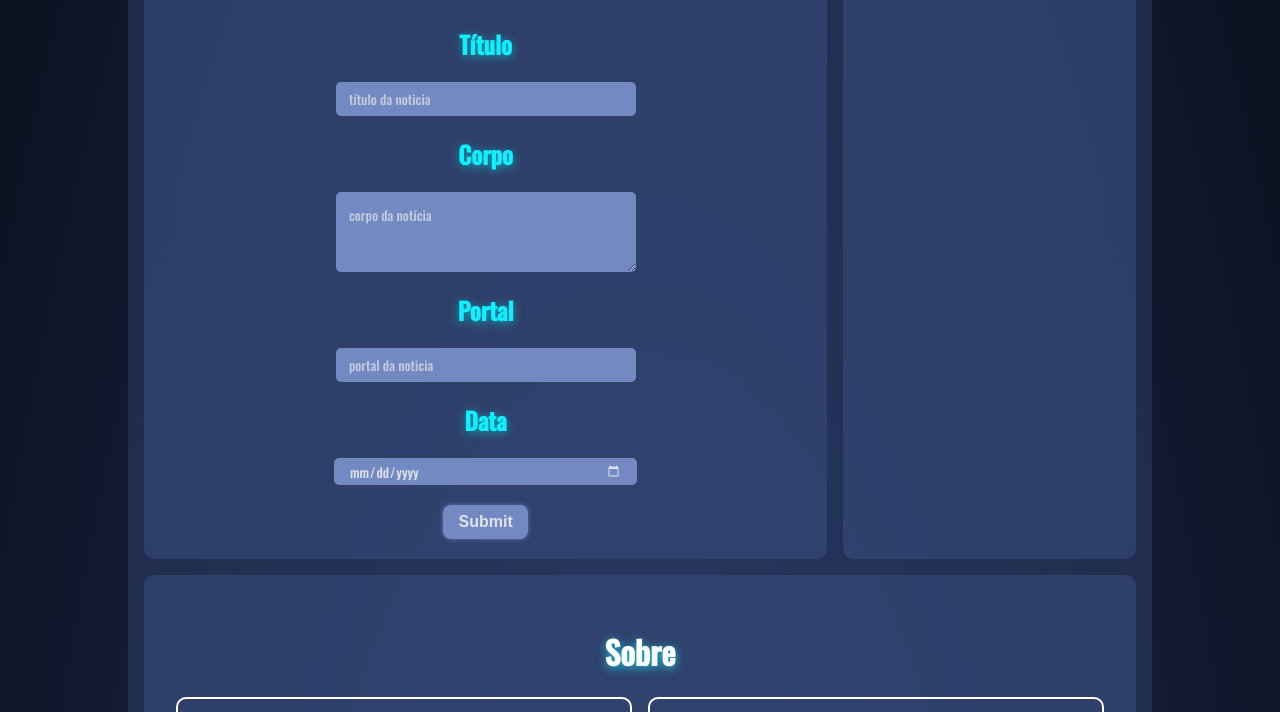
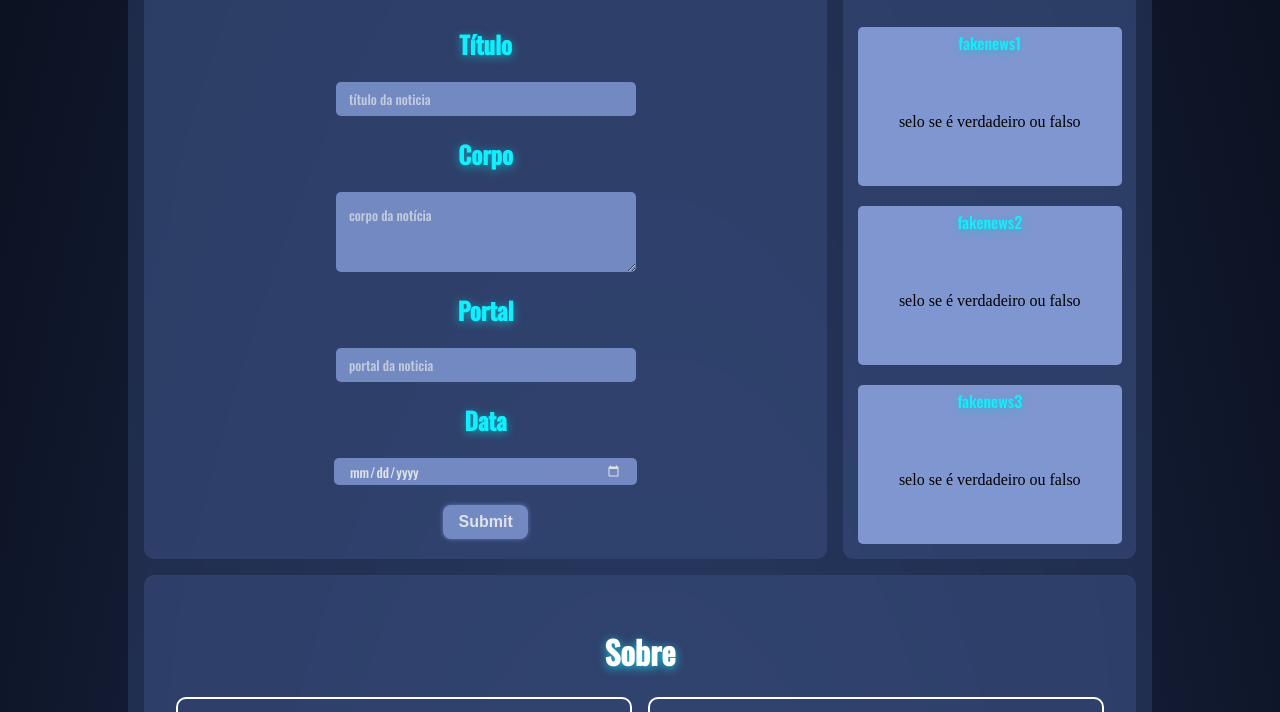
Before and after one commit to malvesbruno/fakeNews_FrontEnd, a website built with Parcel: page index.html in a window 1280 px wide. Shown: the part 318-1030 px from the top of the page. Built offline with nearby package versions, Linux system fonts and the light colour scheme.

Commit message:
Adicionei blocos ao Histórico, estilização do mesmo e deixei proporcional para quando tiver apenas 1,2 ou 3 itens pesquisados.

```diff
--- /dev/null
+++ b/css/blocks/history.scss
@@ -0,0 +1,60 @@
+.side_history{
+  display: flex;
+  flex-direction: column;
+  width: 30%;
+
+  @include card-box-background-color;
+  border-radius: 10px;
+  margin-inline: 1em;
+  align-items: center;
+  padding-top: 15px;
+
+  &-card {
+    display: flex;
+    flex-direction:  column;
+
+    margin-bottom: 15px;
+
+    height: 100%;
+    width: 90%;
+
+  }
+
+  &-block {
+    height: 100%;
+    width: 100%;
+
+    @include text-box-background-color;
+    margin-top: 20px;
+    border-radius: 5px;
+
+    animation: grow 400ms 400ms forwards ease-in-out;
+
+
+  }
+
+  &-title {
+    @include history-title-font;
+
+    display: flex;
+    height: 20%;
+    width: 100%;
+    transition: 0.8s;
+
+    align-items: center;
+    justify-content: center;
+
+    &:hover{
+      color: #fff;
+    }
+  }
+
+  &-score{
+    display: flex;
+    height: 80%;
+    width: 100%;
+
+    align-items: center;
+    justify-content: center;
+  }
+}
--- a/css/blocks/textBoxArea.scss
+++ b/css/blocks/textBoxArea.scss
@@ -151,16 +151,6 @@ footer{
     border-radius: 10px;
     margin-left: 1em;
 }
-
-.card .sides>.side_history{
-    width: 30%;
-    @include card-box-background-color;
-    border-radius: 10px;
-    margin-inline: 1em;
-    display: flex;
-    justify-content: center;
-}
-
 
 .resultado_place{
   width: 100%;
--- a/css/style.css
+++ b/css/style.scss
@@ -1,5 +1,6 @@
 @import './utils/mixins.scss';
 @import './blocks/textBoxArea.scss';
+@import './blocks/history.scss';
 
 @font-face {
     font-family: "font_noFake";
--- a/css/utils/mixins.scss
+++ b/css/utils/mixins.scss
@@ -19,3 +19,9 @@
   transition: 200ms;
   color: #10EFFD;
 }
+
+@mixin history-title-font {
+  color: #10effd;
+  filter: drop-shadow(0 2px 5px #0cbfccb8);
+  font-family: font_noFake;
+}
--- a/index.html
+++ b/index.html
@@ -5,7 +5,7 @@
     <meta name="viewport" content="width=device-width, initial-scale=1.0">
     <title>NoFake</title>
     <link rel="shortcut icon" href="assets/img/icon.png" type="image/x-icon">
-    <link rel="stylesheet" href="css/style.css">
+    <link rel="stylesheet" href="css/style.scss">
 </head>
 <body>
     <nav>
@@ -40,8 +40,26 @@
                     <input class="dateSelector_button" type="submit"></input>
                 </form>
             </div>
+
             <div class="side_history" id="history">
                 <h2>Histórico</h2>
+                <div class="side_history-card">
+                    <section class="side_history-block">
+                        <div class="side_history-title">fakenews1</div>
+                        <div class="side_history-score">selo se é verdadeiro ou falso</div>
+                    </section>
+
+                    <section class="side_history-block">
+                        <div class="side_history-title">fakenews2</div>
+                        <div class="side_history-score">selo se é verdadeiro ou falso</div>
+                    </section>
+
+                    <section class="side_history-block">
+                        <div class="side_history-title">fakenews3</div>
+                        <div class="side_history-score">selo se é verdadeiro ou falso</div>
+                    </section>
+
+                </div>
             </div>
 
         </div>
--- a/js/main.js
+++ b/js/main.js
@@ -225,7 +225,7 @@ function pegarHistorico() {
 
 function definirTamanhoHistorico(){
   historico = pegarHistorico();
-  if (historico.length == 0){
+  if (historico.length != 0){
     input.style.flexBasis = '100%'
     input.style.marginRight = '1em'
     history.style.display = 'none'
```
